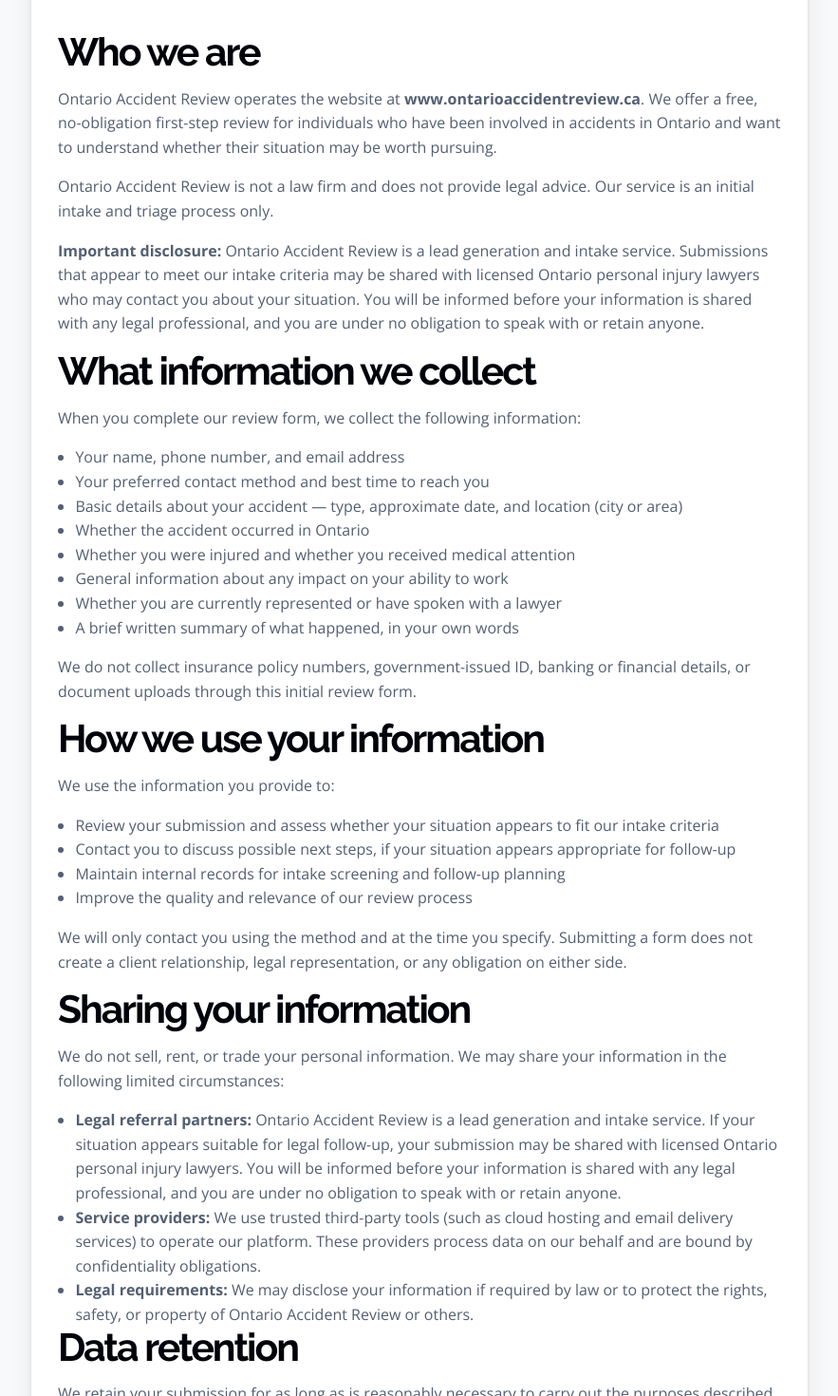
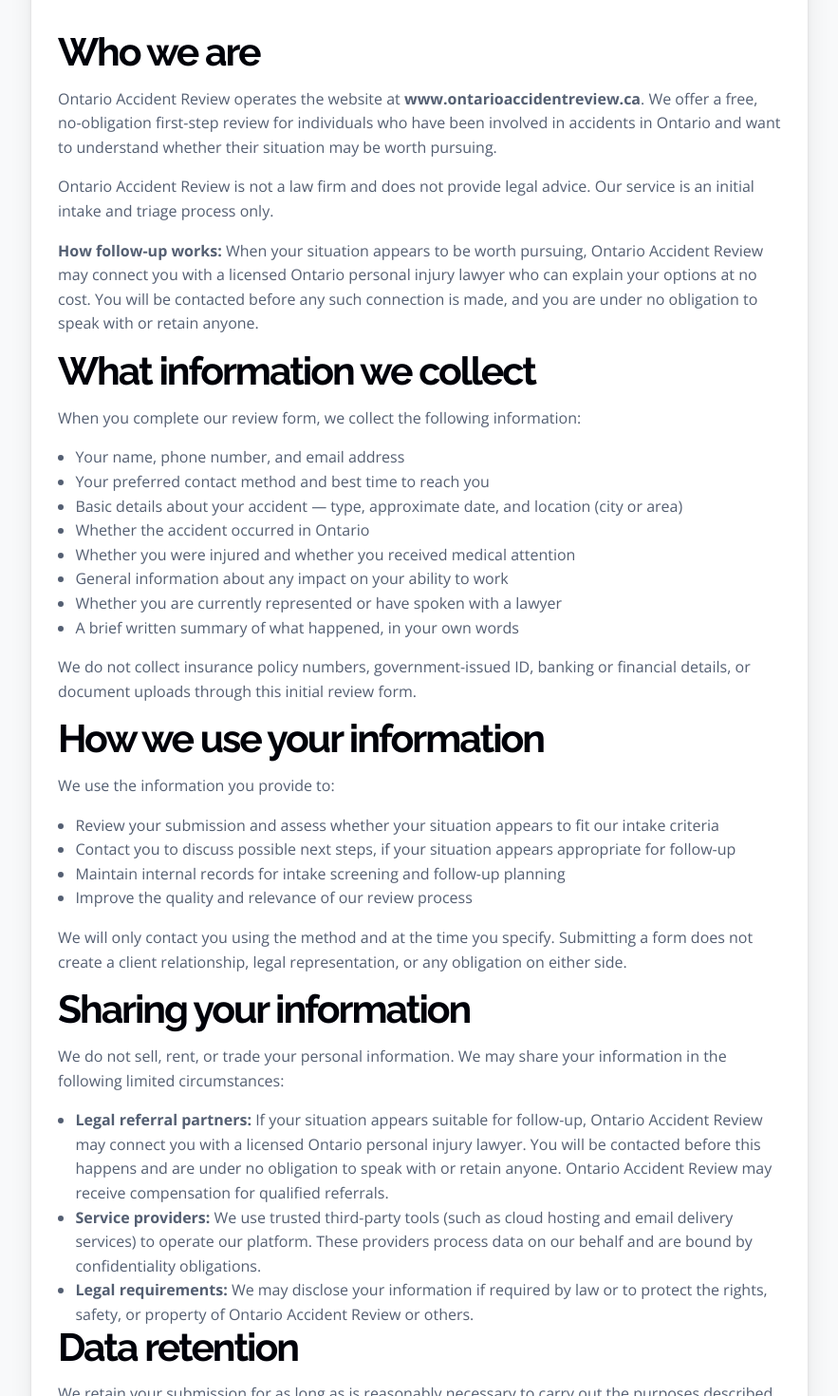
Before and after one commit to jyoung905/OARreal, a Next.js app: page /privacy in a window 1280 px wide. Shown: the part 664-2134 px from the top of the page at 95% size, without its empty margins (28-911 px from the left). Built offline with nearby package versions, Linux system fonts and the light colour scheme.

Commit message:
Tone: reframe referral disclosure — value-forward, not transactional

```diff
--- a/app/privacy/page.js
+++ b/app/privacy/page.js
@@ -17,7 +17,7 @@
         <h2>Who we are</h2>
         <p>Ontario Accident Review operates the website at <strong>www.ontarioaccidentreview.ca</strong>. We offer a free, no-obligation first-step review for individuals who have been involved in accidents in Ontario and want to understand whether their situation may be worth pursuing.</p>
         <p>Ontario Accident Review is not a law firm and does not provide legal advice. Our service is an initial intake and triage process only.</p>
-        <p><strong>Important disclosure:</strong> Ontario Accident Review is a lead generation and intake service. Submissions that appear to meet our intake criteria may be shared with licensed Ontario personal injury lawyers who may contact you about your situation. You will be informed before your information is shared with any legal professional, and you are under no obligation to speak with or retain anyone.</p>
+        <p><strong>How follow-up works:</strong> When your situation appears to be worth pursuing, Ontario Accident Review may connect you with a licensed Ontario personal injury lawyer who can explain your options at no cost. You will be contacted before any such connection is made, and you are under no obligation to speak with or retain anyone.</p>
 
         <h2>What information we collect</h2>
         <p>When you complete our review form, we collect the following information:</p>
@@ -46,7 +46,7 @@
         <h2>Sharing your information</h2>
         <p>We do not sell, rent, or trade your personal information. We may share your information in the following limited circumstances:</p>
         <ul>
-          <li><strong>Legal referral partners:</strong> Ontario Accident Review is a lead generation and intake service. If your situation appears suitable for legal follow-up, your submission may be shared with licensed Ontario personal injury lawyers. You will be informed before your information is shared with any legal professional, and you are under no obligation to speak with or retain anyone.</li>
+          <li><strong>Legal referral partners:</strong> If your situation appears suitable for follow-up, Ontario Accident Review may connect you with a licensed Ontario personal injury lawyer. You will be contacted before this happens and are under no obligation to speak with or retain anyone. Ontario Accident Review may receive compensation for qualified referrals.</li>
           <li><strong>Service providers:</strong> We use trusted third-party tools (such as cloud hosting and email delivery services) to operate our platform. These providers process data on our behalf and are bound by confidentiality obligations.</li>
           <li><strong>Legal requirements:</strong> We may disclose your information if required by law or to protect the rights, safety, or property of Ontario Accident Review or others.</li>
         </ul>
--- a/components/HomeContent.jsx
+++ b/components/HomeContent.jsx
@@ -100,7 +100,7 @@
   const STEPS = [
     { num:'01', label:'Initial Intake', title:'You submit a short form', desc:'Tell us the basics of your accident and how it has affected you. No documents, no insurance details, no policy numbers required at this stage.', bg:NAVY },
     { num:'02', label:'Submission Review', title:'Your submission is reviewed', desc:'A representative reviews your information. If your situation appears to fit our intake criteria, we may follow up with plain-language context on what may apply — and what next steps are worth considering.', bg:LABEL_DARK },
-    { num:'03', label:'Your Next Step', title:'You decide what to do next', desc:'If your situation appears suitable for legal follow-up, we may share your information with a licensed Ontario personal injury lawyer who can explain your options. You will be told before this happens and are under no obligation to proceed.', bg:NAVY },
+    { num:'03', label:'Your Next Step', title:'You decide what to do next', desc:'If your situation appears worth pursuing, we may connect you with a licensed Ontario personal injury lawyer who can explain your options — at no cost to you. No pressure, no obligation at any stage.', bg:NAVY },
   ];
 
   const WHY_START_HERE = [
--- a/components/IntakeModal.jsx
+++ b/components/IntakeModal.jsx
@@ -477,7 +477,7 @@
 
                 <div style={{background:'#f3f4f6',border:'1px solid #c5c6d0',borderRadius:'0.5rem',padding:'0.875rem 1rem',fontSize:'0.8rem',color:'#44474f',lineHeight:1.6}}>
                   <strong style={{display:'block',marginBottom:'0.25rem',color:'#001b44'}}>How follow-up works</strong>
-                  Ontario Accident Review is a lead generation and intake service. If your situation appears suitable, your information may be shared with a licensed Ontario personal injury lawyer who may contact you. You will be told before this happens and are under no obligation to speak with or retain anyone.
+                  If your situation appears worth pursuing, we may connect you with a licensed Ontario personal injury lawyer who can walk you through your options at no cost. You’ll be contacted before any connection is made, and you’re under no obligation to speak with or retain anyone.
                 </div>
 
                 {/* Name */}
```
